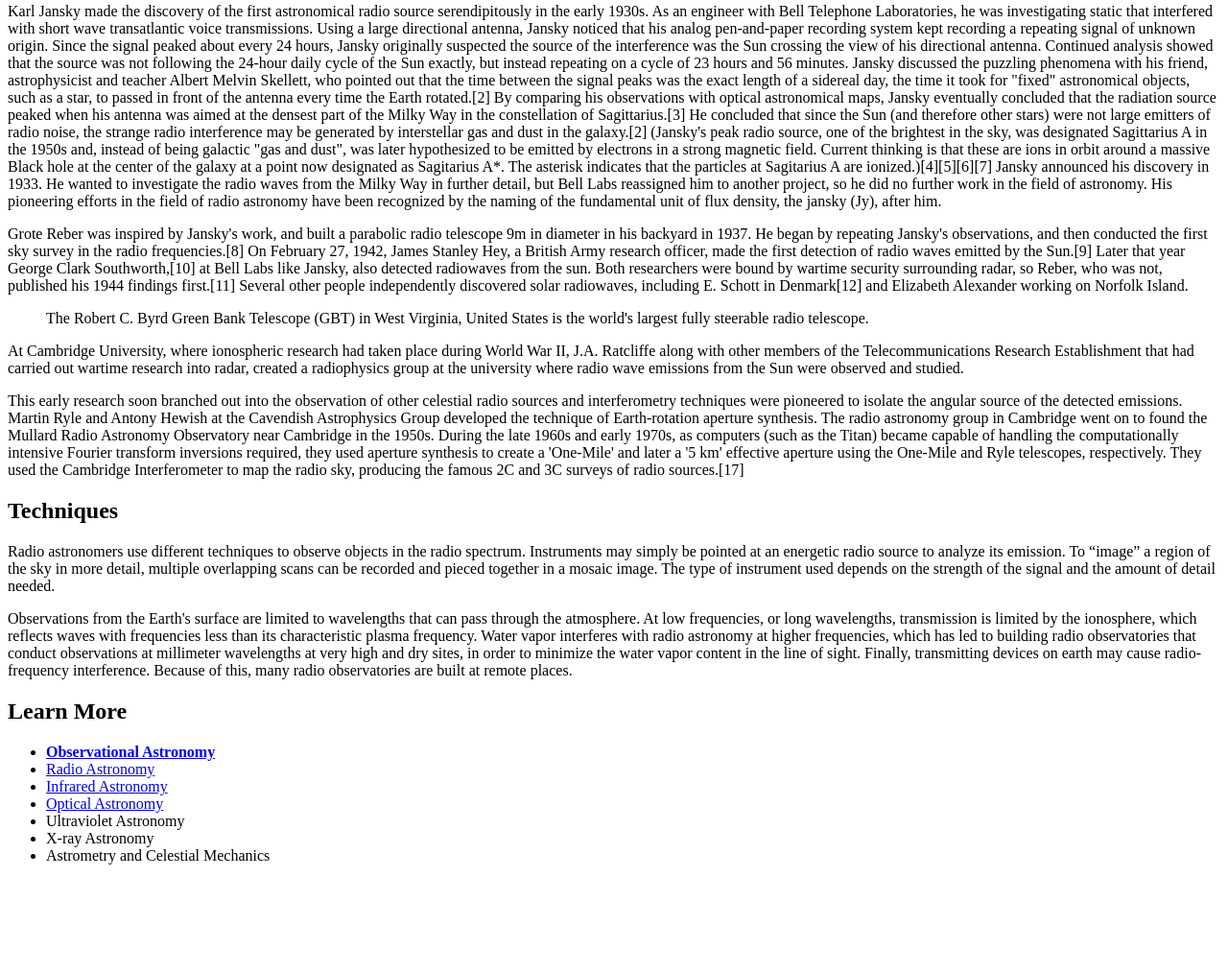
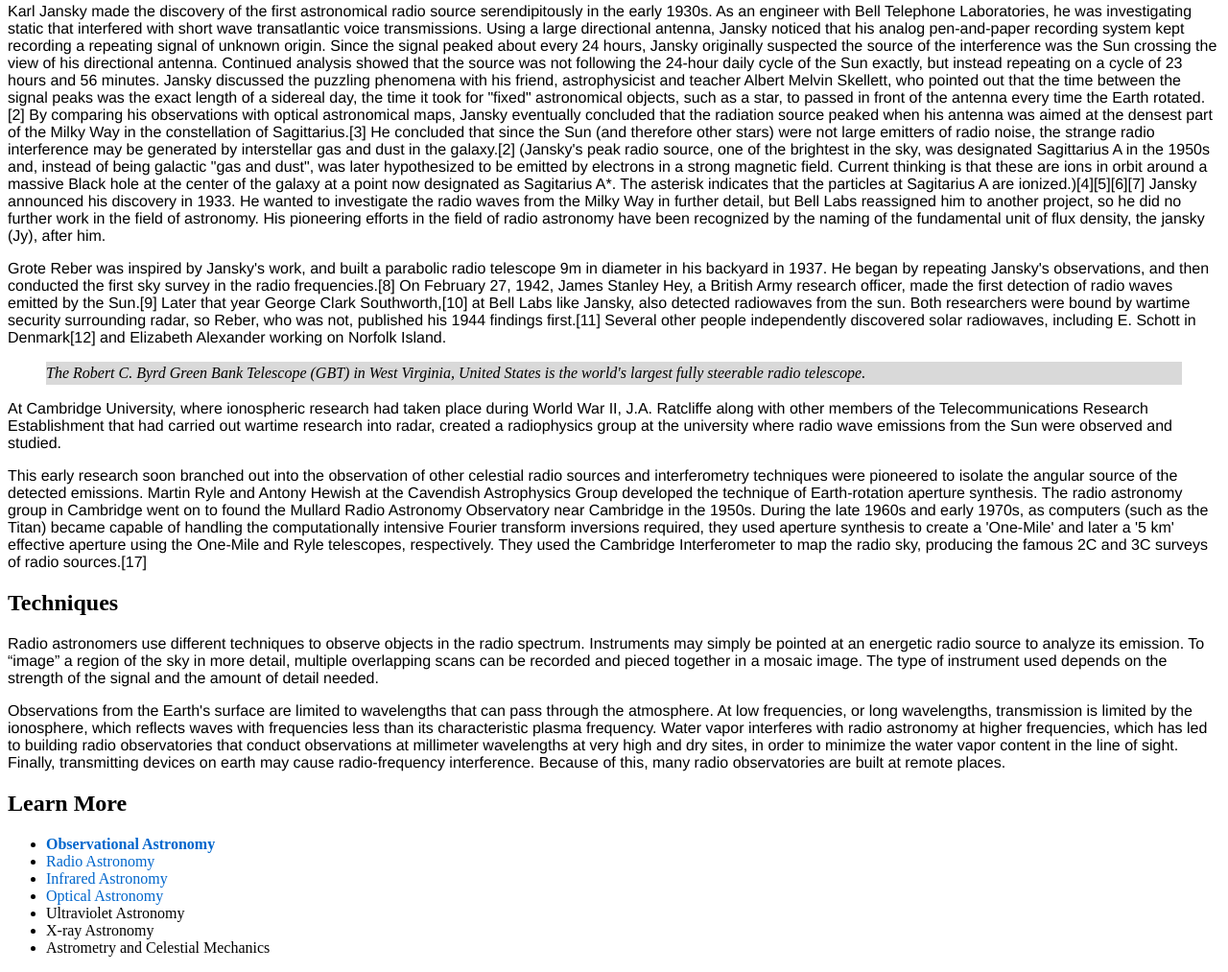
Before and after one commit to kleblanc71/observational-astronomy, a plain HTML site: page radio-astronomy.html in a window 1280 px wide. Shown: the part 624-1637 px from the top of the page at 96% size. Before the commit the page ends 1541 px from the top, so only its background shows below. Drawn offline with Linux system fonts and the light colour scheme.

Commit message:
menu link fix for each html page and styling to main.css file

```diff
--- a/css/main.css
+++ b/css/main.css
@@ -0,0 +1,24 @@
+/* This is the main css file for project Observational Astronomy
+by K. LeBlanc
+Used for practice
+*/
+p {
+	font-family: Helvetica, Arial, sans-serif;
+}
+a,
+a:link {
+	color: #0066cc;
+	text-decoration: none;
+}
+a:visited {
+	color: #003399;
+}
+blockquote {
+	font-style: italic;
+	background: #d9d9d9;
+	display: block;
+	line-height: 1.5;
+}
+/*b {
+//	color: #000;
+/*}
--- a/radio-astronomy.html
+++ b/radio-astronomy.html
@@ -58,13 +58,13 @@
 							<b class="hidden">Observational Astronomy</b></a>
 					</li>
 					<li>
-						<a href="radio-astronomy">Radio Astronomy</a>
+						<a href="radio-astronomy.html">Radio Astronomy</a>
 					</li>
 					<li>
-						<a href="infrared-astronomy">Infrared Astronomy</a>
+						<a href="infrared-astronomy.html">Infrared Astronomy</a>
 					</li>
 					<li>
-						<a href="optical-astronomy">Optical Astronomy</a>
+						<a href="optical-astronomy.html">Optical Astronomy</a>
 					</li>
 					<li>Ultraviolet Astronomy</li>
 					<li>X-ray Astronomy</li>
```
Also changed, not shown: index.html (+3 -3 lines), infrared-astronomy.html (+3 -3 lines), optical-astronomy.html (+3 -3 lines).
